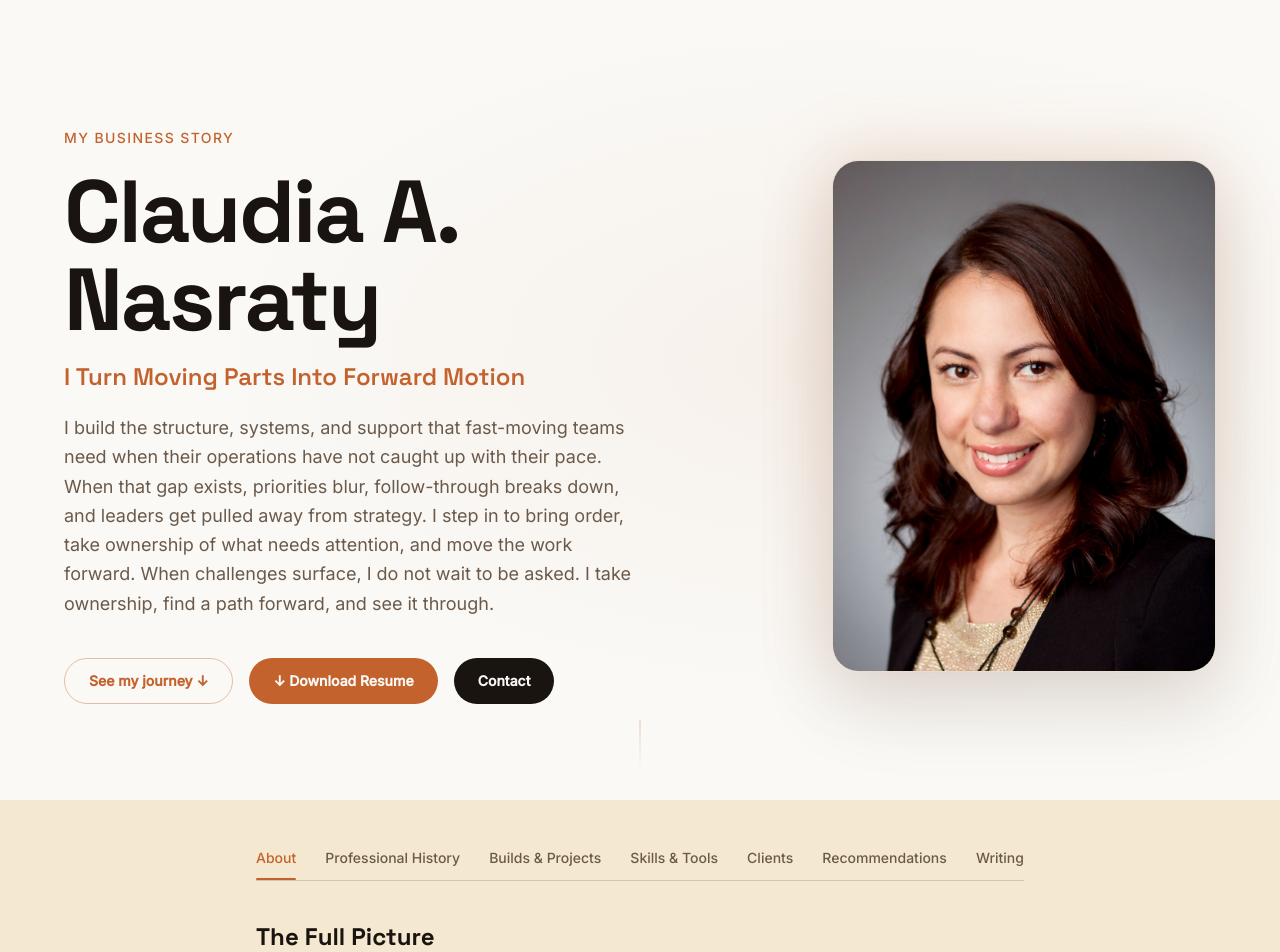
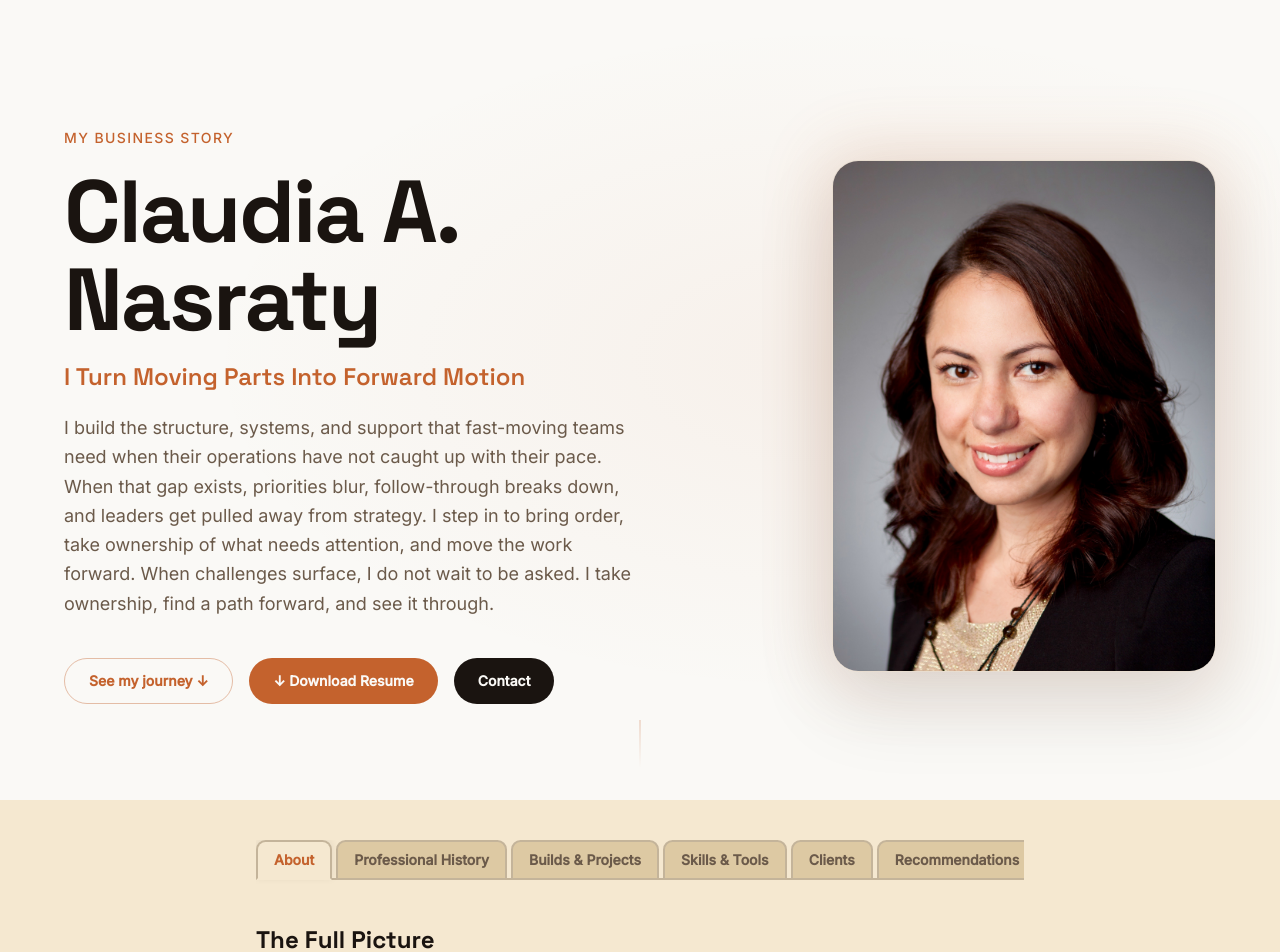
Before and after one commit to ClaudiaN-Code/claudia-career-journey, a Next.js app: page / in a window 1280 px wide. Shown: the top 952 px of the page. Built offline with nearby package versions, Linux system fonts and the light colour scheme.

Commit message:
Update journey tabs to folder style

```diff
--- a/components/JourneyTabs.tsx
+++ b/components/JourneyTabs.tsx
@@ -160,57 +160,38 @@ export function JourneyTabs({
     <section id="journey" className="pt-10 pb-16 px-4" style={{ background: "#f5e8d0" }}>
       <div className="max-w-3xl mx-auto">
 
-        {/* Mobile: black pill bubbles */}
-        <div className="flex flex-wrap justify-center gap-2 mb-6 md:hidden">
-          {TABS.map((tab) => (
-            <motion.button
-              key={`mob-${tab}`}
-              onClick={() => setActive(tab)}
-              whileHover={{ scale: 1.08, y: -2 }}
-              whileTap={{ scale: 0.95 }}
-              transition={{ type: "spring", stiffness: 380, damping: 18 }}
-              className="px-4 py-1.5 rounded-full text-xs font-semibold cursor-pointer"
-              style={{
-                background: active === tab ? "#c4622d" : "#1a1410",
-                color: "#faf9f6",
-              }}
+               {/* Folder-style tab navigation */}
+        <div className="relative mb-10 -mx-4 px-4">
+          <div className="overflow-x-auto pb-1">
+            <div
+              className="flex w-max min-w-full items-end gap-1 border-b-2"
+              style={{ borderColor: "#c4b49a" }}
             >
-              {tab}
-            </motion.button>
-          ))}
-        </div>
-        <div className="mb-8 md:hidden" style={{ height: "2px", background: "linear-gradient(to right, transparent, rgba(196,98,45,0.5) 50%, transparent)", borderRadius: "9999px" }} />
+              {TABS.map((tab) => {
+                const isActive = active === tab;
 
-        {/* Desktop: underline tabs with hover animation */}
-        <div className="pt-2 hidden md:block">
-          <div
-            className="flex justify-between border-b mb-10"
-            style={{ borderColor: "#d4c4b0" }}
-          >
-            {TABS.map((tab) => (
-              <motion.button
-                key={`desk-${tab}`}
-                onClick={() => setActive(tab)}
-                whileHover={{ y: -5, scale: 1.13, color: "#c4622d" }}
-                whileTap={{ scale: 0.96 }}
-                transition={{ type: "spring", stiffness: 380, damping: 18 }}
-                className="relative pb-3 text-sm font-medium whitespace-nowrap cursor-pointer"
-                style={{ color: active === tab ? "#c4622d" : "#6b5a4a" }}
-              >
-                {tab}
-                {active === tab && (
-                  <motion.div
-                    layoutId="tab-underline"
-                    className="absolute bottom-0 left-0 right-0 z-10"
-                    style={{ height: "2px", background: "#c4622d", borderRadius: "9999px" }}
-                    transition={{ type: "spring", stiffness: 500, damping: 30 }}
-                  />
-                )}
-              </motion.button>
-            ))}
+                return (
+                  <button
+                    key={tab}
+                    type="button"
+                    onClick={() => setActive(tab)}
+                    className="relative -mb-[2px] shrink-0 whitespace-nowrap rounded-t-md border-2 px-3 py-2 text-xs font-semibold transition-colors duration-150 sm:px-4 sm:text-sm"
+                    style={{
+                      borderColor: "#c4b49a",
+                      borderBottomColor: isActive ? "#f5e8d0" : "#c4b49a",
+                      background: isActive ? "#f5e8d0" : "#ddc9a3",
+                      color: isActive ? "#c4622d" : "#6b5a4a",
+                      boxShadow: isActive ? "0 -2px 8px rgba(0,0,0,0.07)" : "none",
+                      zIndex: isActive ? 2 : 1,
+                    }}
+                  >
+                    {tab}
+                  </button>
+                );
+              })}
+            </div>
           </div>
         </div>
-
         {/* About */}
         {active === "About" && (
           <div className="space-y-10">
```
